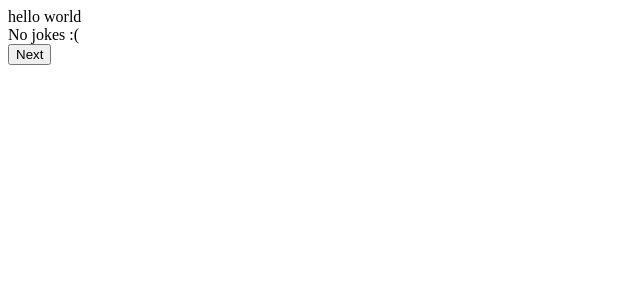
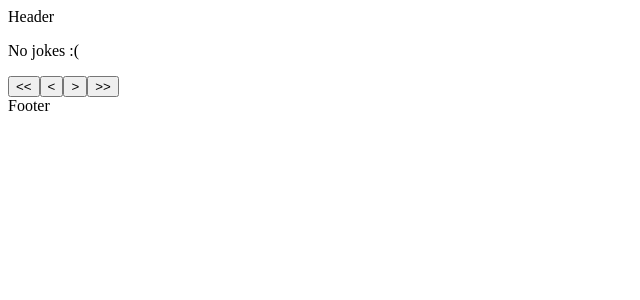
Before and after one commit to pemakhov/react-native-internship, a React (Create React App) app: page / in a window 1280 px wide. Shown: the top 300 px of the page, without its empty margins (0-640 px from the left). Built offline with nearby package versions, Linux system fonts and the light colour scheme; no server answers.

Commit message:
feat: add switch bar, layout etc
Add joke switch bar, empty (for now) layout, decompose Joke component, split jokes into paragraphs
etc.

```diff
--- a/package.json
+++ b/package.json
@@ -7,6 +7,7 @@
     "@testing-library/jest-dom": "^5.14.1",
     "@testing-library/react": "^11.2.7",
     "@testing-library/user-event": "^12.8.3",
+    "prop-types": "^15.7.2",
     "react": "^17.0.2",
     "react-dom": "^17.0.2",
     "react-redux": "^7.2.5",
--- a/src/App.js
+++ b/src/App.js
@@ -1,12 +1,12 @@
 import React from 'react';
-import Joke from './pages/jokes/Joke';
+import Layout from './components/layout/Layout';
+import JokeBoard from './pages/jokes/JokeBoard';
 
 function App() {
   return (
-    <>
-      <div>hello world</div>
-      <Joke />
-    </>
+    <Layout>
+      <JokeBoard />
+    </Layout>
   );
 }
 
--- /dev/null
+++ b/src/components/layout/Layout.js
@@ -0,0 +1,27 @@
+import React from 'react';
+import PropTypes, { oneOfType } from 'prop-types';
+
+const Layout = ({ children }) => {
+  return (
+    <>
+      <header>
+        Header
+      </header>
+      <main>
+        {children}
+      </main>
+      <footer>
+        Footer
+      </footer>
+    </>
+  );
+};
+
+Layout.propTypes = {
+  children: oneOfType([
+    PropTypes.arrayOf(PropTypes.node),
+    PropTypes.node,
+  ]).isRequired,
+};
+
+export default Layout;
--- a/src/pages/jokes/Joke.js
+++ b/src/pages/jokes/Joke.js
@@ -1,8 +1,9 @@
 import React, { useEffect } from 'react';
 import { useSelector, useDispatch } from 'react-redux';
-import { setNextJokeId, fetchAllJokes } from './jokeSlice';
+import { fetchAllJokes } from './jokeSlice';
 import { PENDING } from '../../constants/loadingStates';
 import { jokeTypes } from '../../constants/jokesApiInfo';
+import JokeView from './JokeView';
 
 const Joke = () => {
   const dispatch = useDispatch();
@@ -29,14 +30,7 @@ const Joke = () => {
     dispatch(fetchAllJokes());
   }, []);
 
-  return (
-    <div>
-      <div>
-        {joke}
-      </div>
-      <button type="button" onClick={() => dispatch(setNextJokeId())}>Next</button>
-    </div>
-  );
+  return <JokeView joke={joke} />;
 };
 
 export default Joke;
--- /dev/null
+++ b/src/pages/jokes/JokeBoard.js
@@ -0,0 +1,14 @@
+import React from 'react';
+import Joke from './Joke';
+import JokeSwitchBar from './JokeSwitchBar';
+
+const JokeBoard = () => {
+  return (
+    <>
+      <Joke />
+      <JokeSwitchBar />
+    </>
+  );
+};
+
+export default JokeBoard;
--- /dev/null
+++ b/src/pages/jokes/JokeSwitchBar.js
@@ -0,0 +1,19 @@
+import React from 'react';
+import { useDispatch, useSelector } from 'react-redux';
+import { setNextJokeId, setPreviousJokeId, setJokeId } from './jokeSlice';
+
+const JokeSwitchBar = () => {
+  const dispatch = useDispatch();
+  const jokesNumber = useSelector((state) => state.jokes.collection.length);
+
+  return (
+    <div>
+      <button type="button" onClick={() => dispatch(setJokeId(0))}>{'<<'}</button>
+      <button type="button" onClick={() => dispatch(setPreviousJokeId())}>{'<'}</button>
+      <button type="button" onClick={() => dispatch(setNextJokeId())}>{'>'}</button>
+      <button type="button" onClick={() => dispatch(setJokeId(jokesNumber - 1))}>{'>>'}</button>
+    </div>
+  );
+};
+
+export default JokeSwitchBar;
--- /dev/null
+++ b/src/pages/jokes/JokeView.js
@@ -0,0 +1,21 @@
+import React from 'react';
+import PropTypes from 'prop-types';
+
+const JokeView = ({ joke }) => {
+  const paragraphs = joke
+    .split('\n')
+    .filter((line) => line)
+    .map((line) => <p key={line.slice(0, 10)}>{line}</p>);
+
+  return (
+    <div>
+      {paragraphs}
+    </div>
+  );
+};
+
+JokeView.propTypes = {
+  joke: PropTypes.string.isRequired,
+};
+
+export default JokeView;
```
Also changed, not shown: 1 other file (tests, documents, lock files or other folders).
